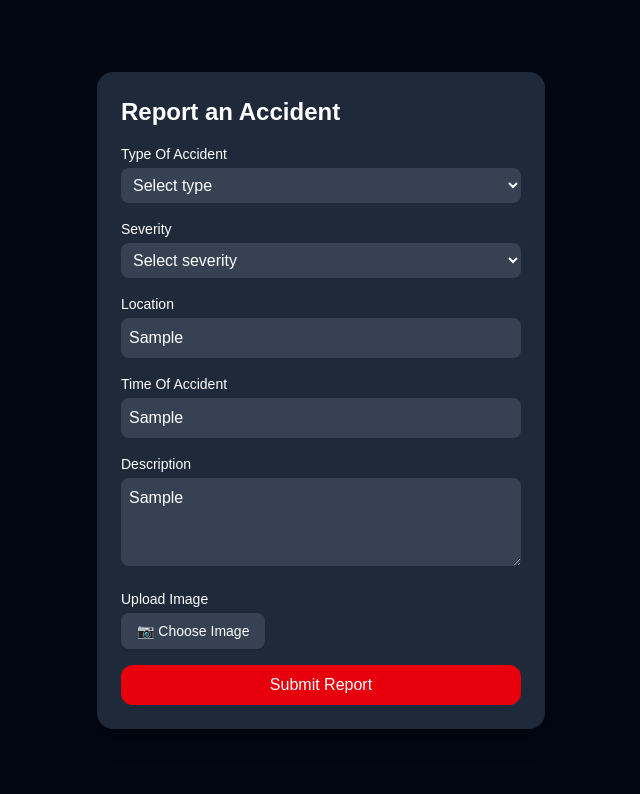
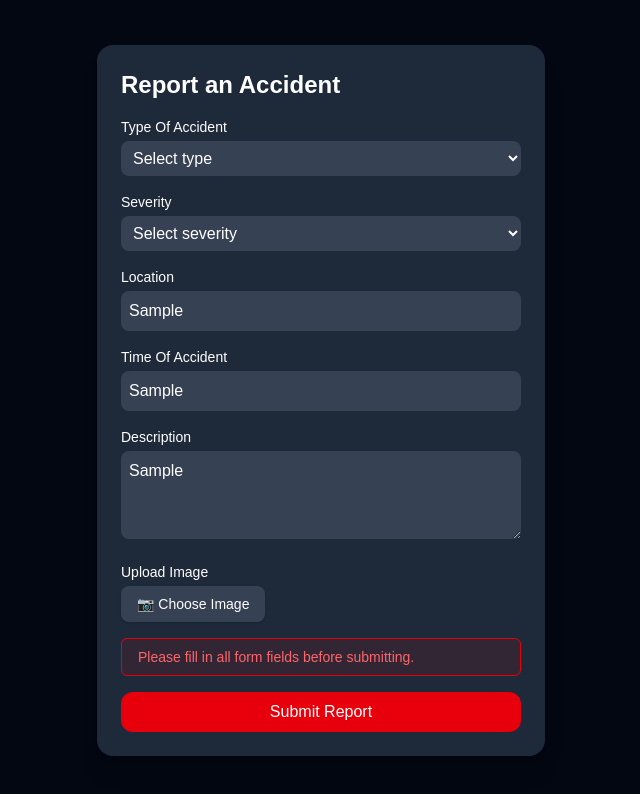
Before and after one commit to EBEN-21/AlertNet, a React (Vite) app: page /report in a window 1280 px wide. Both pictures are taken after typing "Sample", "Sample", "Sample" into the empty fields and a click on the button "Submit Report". Shown: the top 794 px of the page, without its empty margins (319-959 px from the left). Built offline with nearby package versions, Linux system fonts and the light colour scheme.

Commit message:
another fix

```diff
--- a/src/pages/Homepage/ReportPage.jsx
+++ b/src/pages/Homepage/ReportPage.jsx
@@ -24,6 +24,7 @@ const ReportPage = () => {
   const [imageBase64, setImageBase64] = useState(null);
   const [alertedService, setAlertedService] = useState(null);
   const [locationError, setLocationError] = useState('');
+  const [formError, setFormError] = useState('');
 
   useEffect(() => {
   if (alertedService) {
@@ -48,7 +49,8 @@ const ReportPage = () => {
 
   const handleReport = async () => {
     if (!type || !severity || !accidentLocation || !accidentTime || !description) {
-      alert('Please fill in all form fields.');
+     setFormError(' Please fill in all form fields before submitting.');
+    setTimeout(() => setFormError(''), 3000);
       return;
     }
 
@@ -88,7 +90,7 @@ const ReportPage = () => {
 
         setNearbyServices(filtered);
       } else {
-        setLocationError('  Location not found. Please try a more specific location (e.g. GRA Phase 2, Port Harcourt).');
+        setLocationError('  Location not found. Please try a more specific location (e.g. Uniport rivers state).');
       }
     } catch (err) {
       alert('Failed to fetch location: ' + err.message);
@@ -142,7 +144,7 @@ const ReportPage = () => {
                   setAccidentLocation(e.target.value);
                   setLocationError('');
                 }}
-                placeholder="e.g GRA Phase 2, Port Harcourt"
+                placeholder="e.g Uniport Rivers state"
               />
               {locationError && (
                 <p className="text-sm text-red-400 mt-1">{locationError}</p>
@@ -165,7 +167,7 @@ const ReportPage = () => {
                 className="w-full p-2 rounded-lg bg-gray-700 text-white"
                 rows="3"
                 value={description}
-                onChange={(e) => setDescription(e.target.value)}
+                onChange={(e) => setDescription(e.target.value) }
                 placeholder="Describe what happened"
               ></textarea>
             </div>
@@ -200,6 +202,11 @@ const ReportPage = () => {
               </div>
             )}
 
+            {formError && (
+              <div className="bg-red-600/10 border border-red-600 text-red-400 text-sm px-4 py-2 rounded-md">
+                {formError}
+              </div>
+            )}
             <button
               onClick={handleReport}
               className="bg-red-600 hover:bg-red-700 text-white px-6 py-2 rounded-xl w-full"
```
